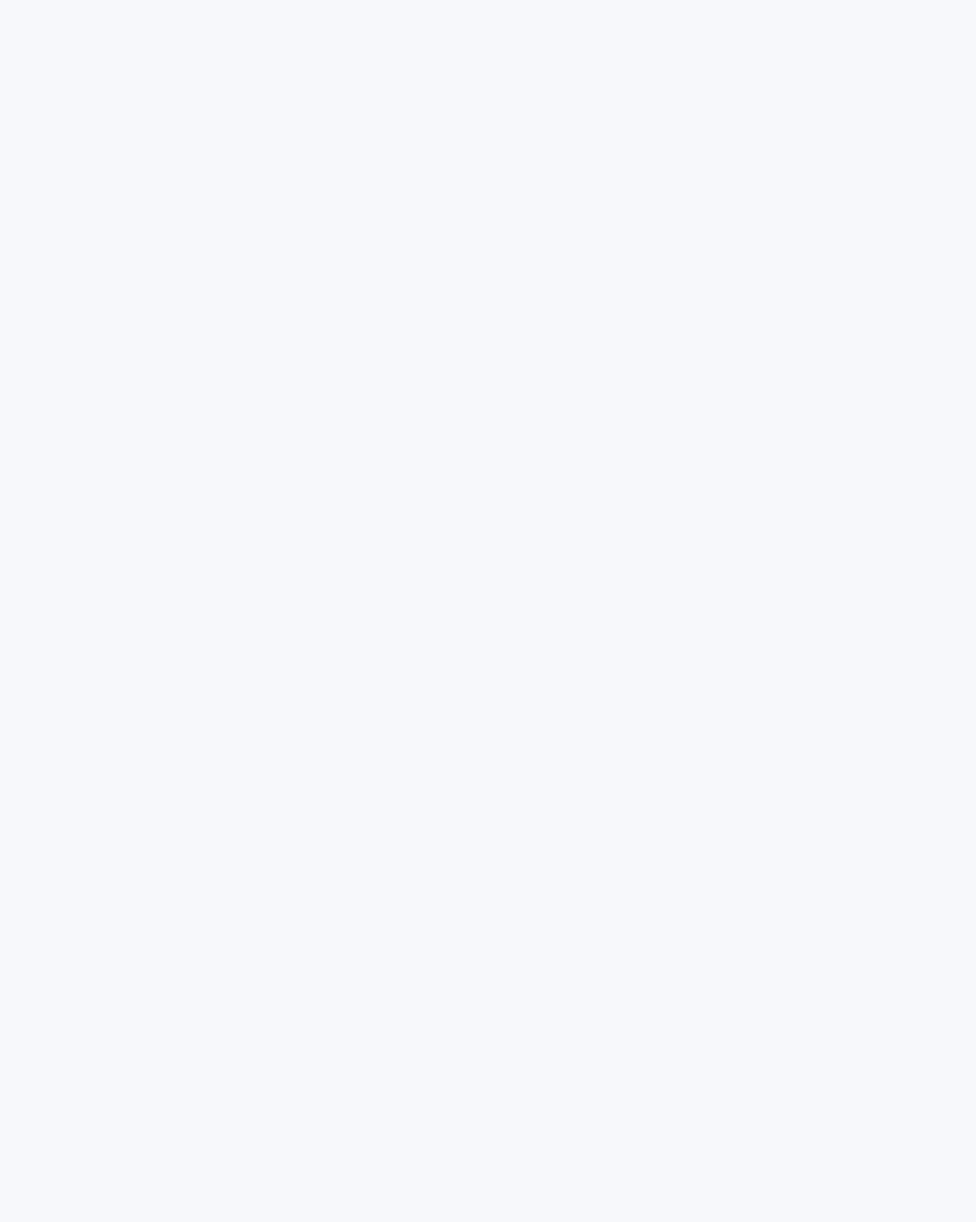
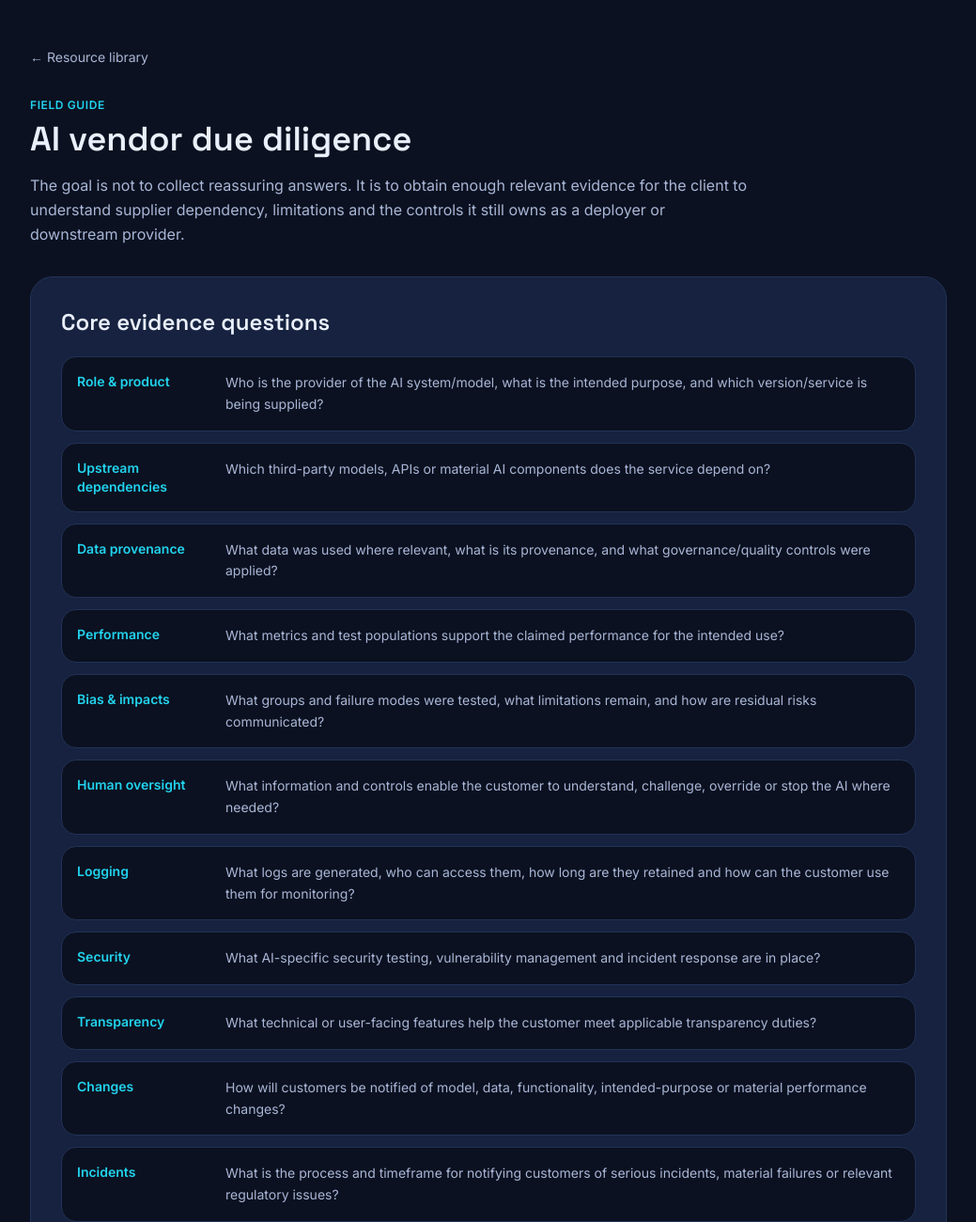
Before and after one commit to AiActReady/mockexam-app, a Next.js app: page /academy/resources/vendor in a window 1280 px wide. Before the commit this address had no page. Shown: the top 1300 px of the page at 94% size, without its empty margins (120-1159 px from the left). Before the commit the page ends 800 px from the top, so only its background shows below. Built offline with nearby package versions, Linux system fonts and the light colour scheme.

Commit message:
Add vendor due diligence field guide

```diff
--- /dev/null
+++ b/src/app/academy/resources/vendor/page.tsx
@@ -0,0 +1,70 @@
+import Link from "next/link";
+
+const QUESTIONS = [
+  ["Role & product", "Who is the provider of the AI system/model, what is the intended purpose, and which version/service is being supplied?"],
+  ["Upstream dependencies", "Which third-party models, APIs or material AI components does the service depend on?"],
+  ["Data provenance", "What data was used where relevant, what is its provenance, and what governance/quality controls were applied?"],
+  ["Performance", "What metrics and test populations support the claimed performance for the intended use?"],
+  ["Bias & impacts", "What groups and failure modes were tested, what limitations remain, and how are residual risks communicated?"],
+  ["Human oversight", "What information and controls enable the customer to understand, challenge, override or stop the AI where needed?"],
+  ["Logging", "What logs are generated, who can access them, how long are they retained and how can the customer use them for monitoring?"],
+  ["Security", "What AI-specific security testing, vulnerability management and incident response are in place?"],
+  ["Transparency", "What technical or user-facing features help the customer meet applicable transparency duties?"],
+  ["Changes", "How will customers be notified of model, data, functionality, intended-purpose or material performance changes?"],
+  ["Incidents", "What is the process and timeframe for notifying customers of serious incidents, material failures or relevant regulatory issues?"],
+  ["Conformity evidence", "Where relevant, provide applicable technical documentation, instructions for use, declaration/CE evidence and registration information."],
+];
+
+const RED_FLAGS = [
+  "Absolute claims such as ‘fully compliant’, ‘zero bias’ or ‘100% explainable’ with no supporting scope or evidence.",
+  "Refusal to disclose material upstream model dependencies or change-notification arrangements.",
+  "Performance metrics with no intended population, methodology or limitation statement.",
+  "No documented route for customer incident notification or service/model changes.",
+  "Human oversight described only as ‘the customer is responsible’ without usable instructions or controls.",
+  "Conformity or certification claims that do not identify the exact product/version and scope.",
+];
+
+export default function VendorGuidePage() {
+  return (
+    <div className="mx-auto max-w-5xl px-6 py-12">
+      <Link href="/academy/resources" className="text-sm text-[var(--color-text-muted)] hover:text-[var(--color-text)]">← Resource library</Link>
+      <header className="mt-8 max-w-3xl">
+        <div className="text-xs font-semibold uppercase tracking-wider text-[var(--color-primary)]">FIELD GUIDE</div>
+        <h1 className="mt-2 font-display text-4xl font-semibold">AI vendor due diligence</h1>
+        <p className="mt-4 leading-relaxed text-[var(--color-text-muted)]">
+          The goal is not to collect reassuring answers. It is to obtain enough relevant evidence for the client to understand supplier dependency, limitations and the controls it still owns as a deployer or downstream provider.
+        </p>
+      </header>
+
+      <section className="mt-8 rounded-3xl border border-[var(--color-border)] bg-[var(--color-surface-raised)] p-6 md:p-8">
+        <h2 className="font-display text-2xl font-semibold">Core evidence questions</h2>
+        <div className="mt-5 space-y-3">
+          {QUESTIONS.map(([title, body]) => (
+            <div key={title} className="grid gap-2 rounded-2xl border border-[var(--color-border)] bg-[var(--color-bg)] p-4 md:grid-cols-[150px_1fr]">
+              <div className="text-sm font-semibold text-[var(--color-primary)]">{title}</div>
+              <div className="text-sm leading-relaxed text-[var(--color-text-muted)]">{body}</div>
+            </div>
+          ))}
+        </div>
+      </section>
+
+      <section className="mt-5 rounded-3xl border border-[var(--color-border)] p-6 md:p-8">
+        <h2 className="font-display text-2xl font-semibold">Red flags</h2>
+        <ul className="mt-5 space-y-3 text-sm leading-relaxed text-[var(--color-text-muted)]">
+          {RED_FLAGS.map((item) => <li key={item} className="flex gap-3"><span className="text-[var(--color-primary)]">!</span><span>{item}</span></li>)}
+        </ul>
+      </section>
+
+      <section className="mt-5 rounded-3xl border border-[var(--color-primary)]/40 bg-[var(--color-surface-raised)] p-6">
+        <div className="font-semibold">Consultant habit</div>
+        <p className="mt-2 text-sm leading-relaxed text-[var(--color-text-muted)]">
+          For every important vendor answer, ask: <span className="font-semibold">“What evidence supports that, which system/version does it cover, and what remains the customer's responsibility?”</span>
+        </p>
+      </section>
+
+      <p className="mt-6 text-xs leading-relaxed text-[var(--color-text-subtle)]">
+        This guide reflects AI Act Ready training and themes in the uploaded Vendor Due Diligence lesson. Live procurement decisions should be checked against current law, contract requirements and appropriate legal, privacy, security and technical review.
+      </p>
+    </div>
+  );
+}
```
